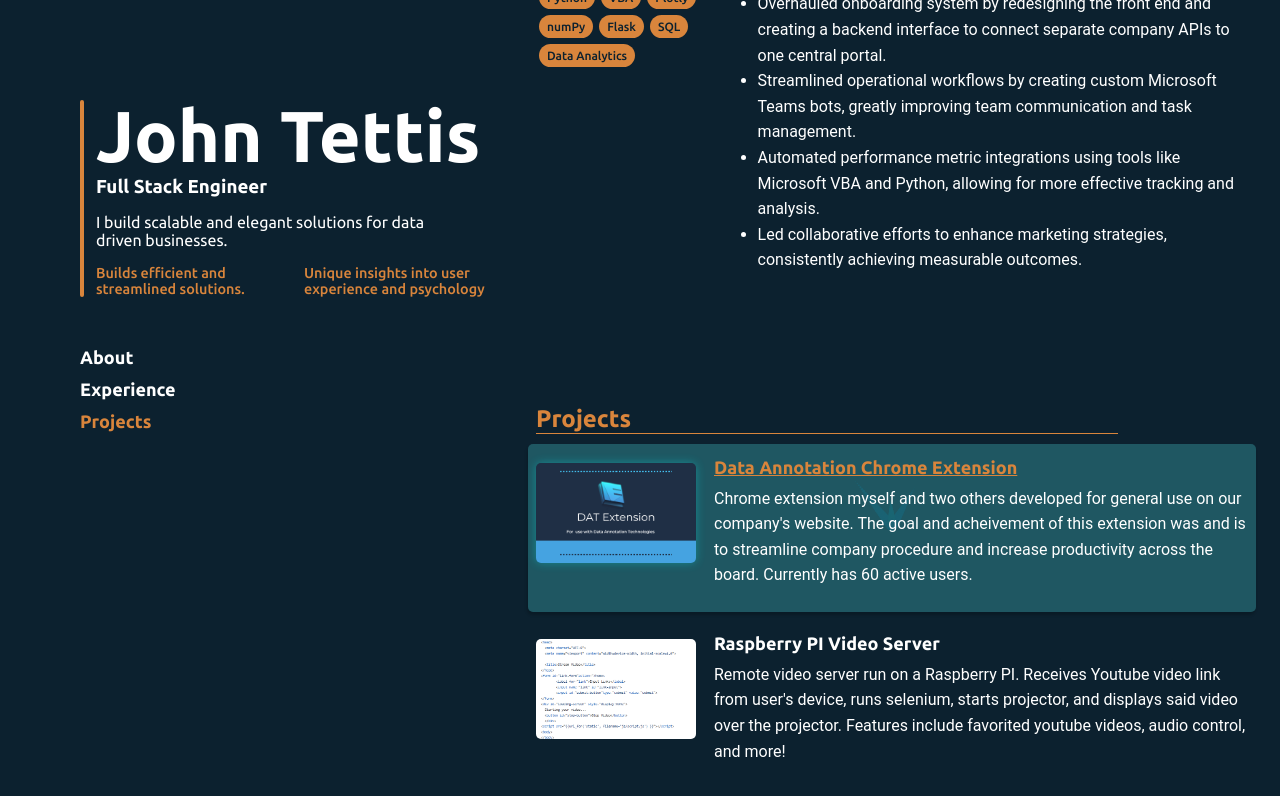
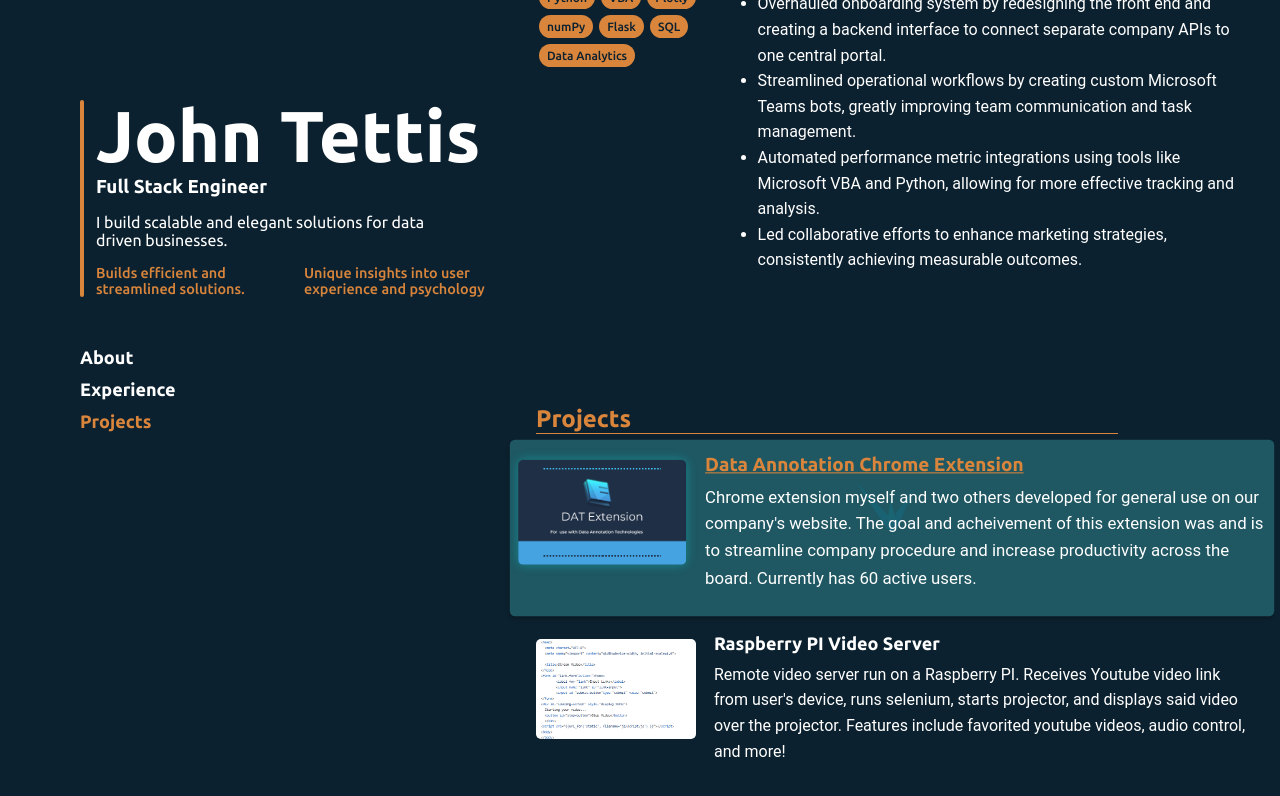
Before and after one commit to john-tettis/portfolio-updated, a React (Create React App) app: page / in a window 1280 px wide. In both pictures the pointer is over the element 892 px from the left and 1518 px from the top of the page. Shown: the part 991-1787 px from the top of the page. Built offline with nearby package versions, Linux system fonts and the light colour scheme.

Commit message:
added same hover effects as work card

```diff
--- a/src/styles/ProjectCard.css
+++ b/src/styles/ProjectCard.css
@@ -44,9 +44,11 @@
 
 .project-card:hover{
     box-shadow: -1px 3px 3px rgba(0, 0, 0, 0.2);
-    background: var(--color-1a)
+    background: var(--color-1a);
+    transform: scale(1.05);
+    transition: all 0.3s ease;
 }
-
+.project-card
 .project-card-image{
     margin-top:.67rem;
     margin-bottom:auto;
```
